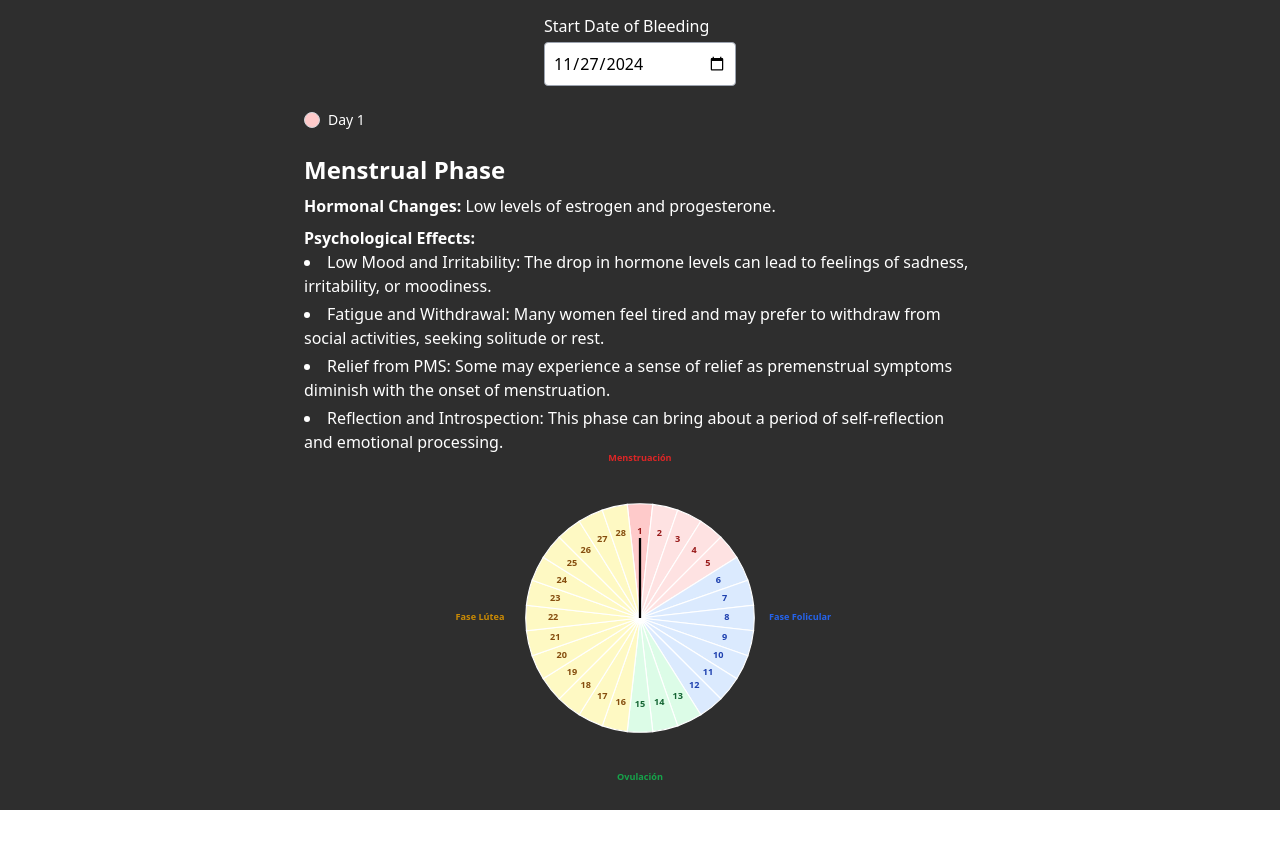
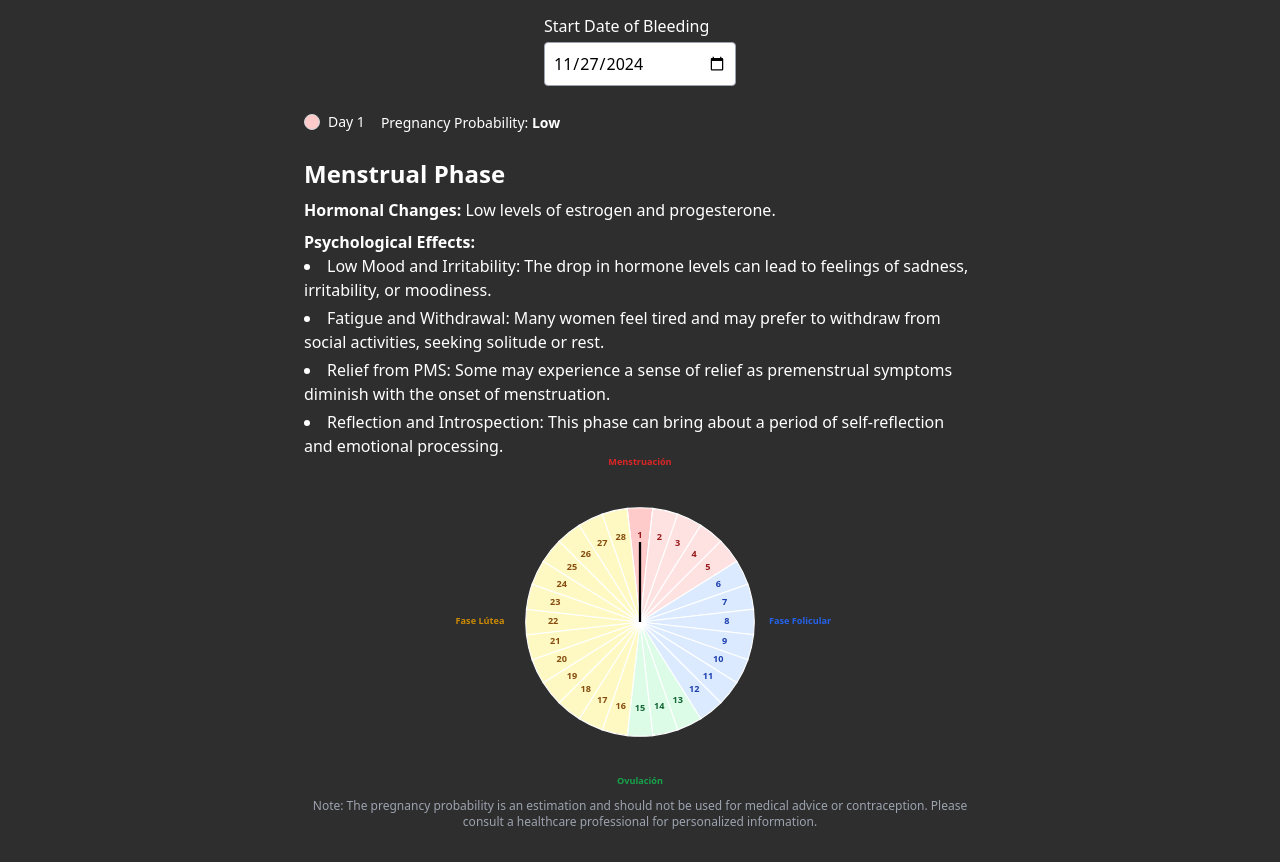
Before and after one commit to dougc95/cycle-tracker, a React (Vite) app: page / in a window 1280 px wide. Shown: the part 172-1034 px from the top of the page. Before the commit the page ends 982 px from the top, so only its background shows below. Built offline with nearby package versions, Linux system fonts and the light colour scheme.

Commit message:
feat: add pregnancy probability

```diff
--- a/src/components/MenstrualCycle.jsx
+++ b/src/components/MenstrualCycle.jsx
@@ -12,8 +12,14 @@ const MenstrualCycle = () => {
     return today.toISOString().split("T")[0];
   });
 
-  const { currentDayIndex, days, getPhaseColor, labels, getCurrentPhase } =
-    useMenstrualCycle(startDate, cycleLength);
+  const {
+    currentDayIndex,
+    days,
+    getPhaseColor,
+    labels,
+    getCurrentPhase,
+    getPregnancyProbability,
+  } = useMenstrualCycle(startDate, cycleLength);
 
   const currentDay = currentDayIndex !== null ? currentDayIndex + 1 : null;
   const currentPhase = currentDay ? getCurrentPhase(currentDay) : null;
@@ -35,6 +41,7 @@ const MenstrualCycle = () => {
         <PhasePreview
           currentDayIndex={currentDayIndex}
           getPhaseColor={getPhaseColor}
+          getPregnancyProbability={getPregnancyProbability}
         />
 
         <PhaseDescription currentPhase={currentPhase} />
@@ -46,6 +53,13 @@ const MenstrualCycle = () => {
           labels={labels}
           cycleLength={cycleLength}
         />
+
+        {/* Disclaimer */}
+        <p className="mt-4 text-center text-xs text-gray-400">
+          Note: The pregnancy probability is an estimation and should not be
+          used for medical advice or contraception. Please consult a healthcare
+          professional for personalized information.
+        </p>
       </div>
     </div>
   );
--- a/src/components/PhaseDescription.jsx
+++ b/src/components/PhaseDescription.jsx
@@ -1,4 +1,3 @@
-// PhaseDescription.js
 import PropTypes from "prop-types";
 
 const phaseDescriptions = {
--- a/src/components/PhasePreview.jsx
+++ b/src/components/PhasePreview.jsx
@@ -1,18 +1,30 @@
 import PropTypes from "prop-types";
 
-const PhasePreview = ({ currentDayIndex, getPhaseColor }) => {
+const PhasePreview = ({
+  currentDayIndex,
+  getPhaseColor,
+  getPregnancyProbability,
+}) => {
   if (currentDayIndex === null) return null;
 
   const currentDay = currentDayIndex + 1;
   const colors = getPhaseColor(currentDay, true);
+  const probability = getPregnancyProbability(currentDay);
 
   return (
-    <div className="mb-4 flex items-center space-x-2">
-      <div
-        className="h-4 w-4 rounded-full border border-gray-300"
-        style={{ backgroundColor: colors.bg }}
-      />
-      <span className="text-white text-sm">Day {currentDay}</span>
+    <div className="mb-4 flex items-center space-x-4">
+      <div className="flex items-center space-x-2">
+        <div
+          className="h-4 w-4 rounded-full border border-gray-300"
+          style={{ backgroundColor: colors.bg }}
+        />
+        <span className="text-white text-sm">Day {currentDay}</span>
+      </div>
+      <div>
+        <span className="text-white text-sm">
+          Pregnancy Probability: <strong>{probability}</strong>
+        </span>
+      </div>
     </div>
   );
 };
@@ -20,6 +32,7 @@ const PhasePreview = ({ currentDayIndex, getPhaseColor }) => {
 PhasePreview.propTypes = {
   currentDayIndex: PropTypes.number,
   getPhaseColor: PropTypes.func.isRequired,
+  getPregnancyProbability: PropTypes.func.isRequired,
 };
 
 export default PhasePreview;
--- a/src/hooks/useMenstrualCycle.js
+++ b/src/hooks/useMenstrualCycle.js
@@ -1,4 +1,3 @@
-// useMenstrualCycle.js
 import { useState, useEffect } from "react";
 
 const useMenstrualCycle = (startDate, cycleLength) => {
@@ -49,7 +48,6 @@ const useMenstrualCycle = (startDate, cycleLength) => {
     return { bg: isCurrentDay ? "#e5e7eb" : "#f3f4f6", text: "#1f2937" };
   };
 
-  // New function to get the current phase name
   const getCurrentPhase = (day) => {
     if (day >= phaseRanges.menstrual[0] && day <= phaseRanges.menstrual[1])
       return "Menstrual";
@@ -69,12 +67,27 @@ const useMenstrualCycle = (startDate, cycleLength) => {
     { text: "Fase Lútea", angle: 180, color: "#ca8a04" },
   ];
 
+  const getPregnancyProbability = (day) => {
+    const ovulationDay = Math.round(cycleLength * 0.47);
+    const fertileWindowStart = ovulationDay - 5;
+    const fertileWindowEnd = ovulationDay + 1;
+
+    if (day >= fertileWindowStart && day <= fertileWindowEnd) {
+      return "High";
+    } else if (day === fertileWindowStart - 1 || day === fertileWindowEnd + 1) {
+      return "Moderate";
+    } else {
+      return "Low";
+    }
+  };
+
   return {
     currentDayIndex,
     days,
     getPhaseColor,
     labels,
-    getCurrentPhase, // Include this in the returned object
+    getCurrentPhase,
+    getPregnancyProbability,
   };
 };
 
```
